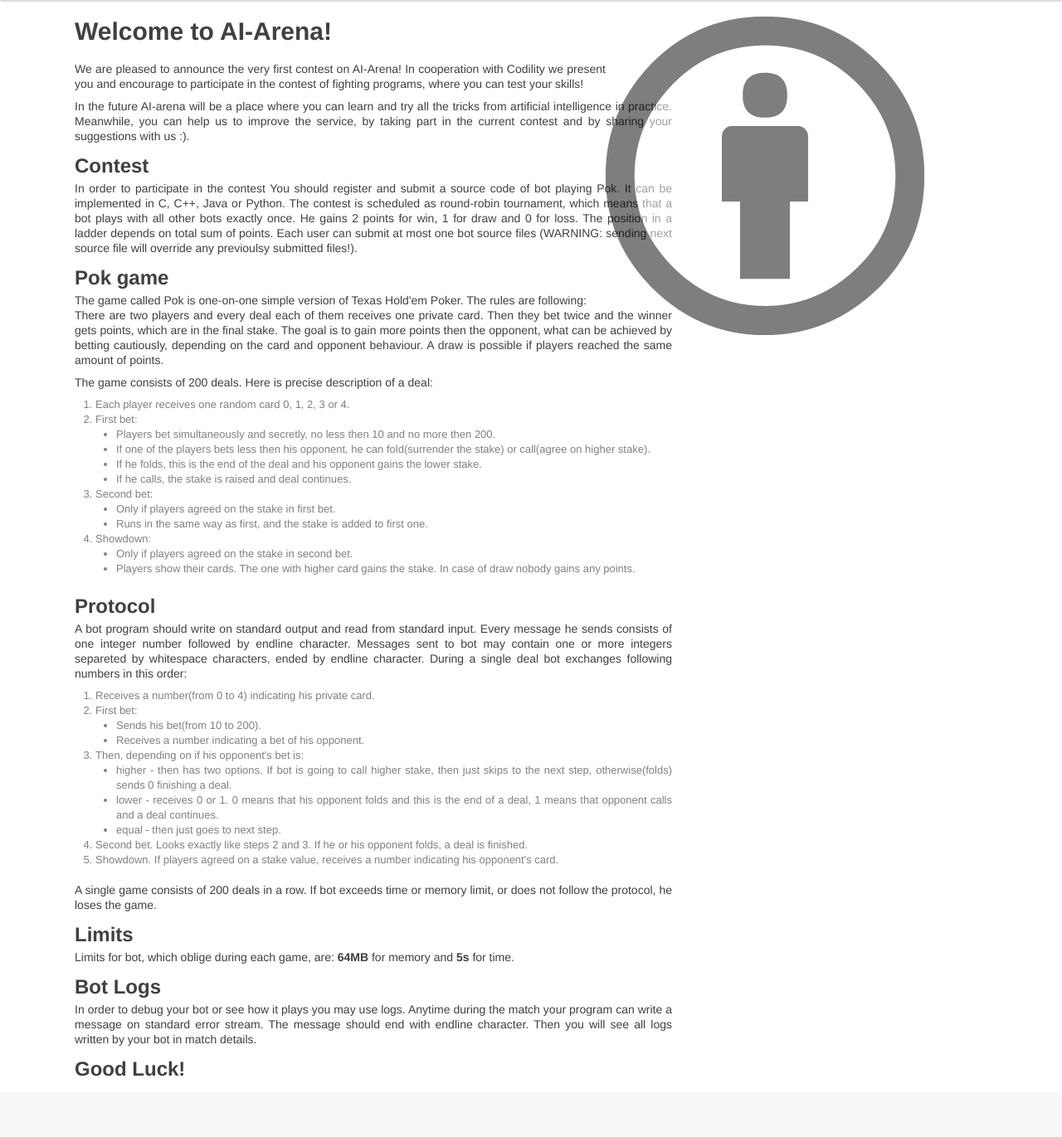
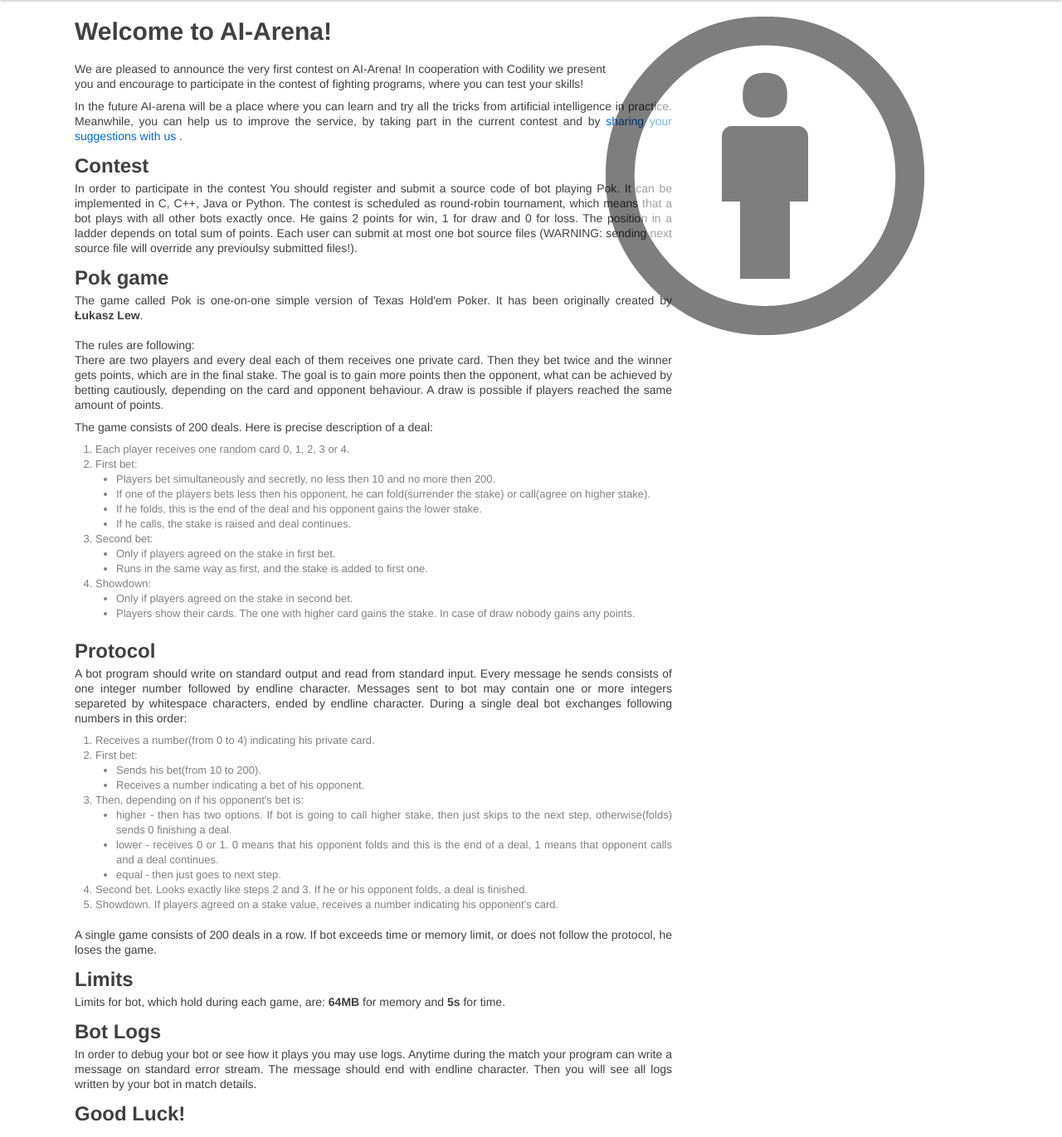
Before and after one commit to Buzdygan/ai-arena, a Django app: page / in a window 1280 px wide. Shown: the part 40-1411 px from the top of the page at 83% size. Before the commit the page ends 1338 px from the top, so only its background shows below. Run offline with Django 3.2, Linux system fonts and the light colour scheme; parts of the project's set-up code (start-up, migrations or seed data) failed here and were passed over; some libraries are stand-ins or nearby versions.

Commit message:
minor fixes to home page

```diff
--- a/ai_arena/templates/index.html
+++ b/ai_arena/templates/index.html
@@ -21,7 +21,8 @@ your skills!
 
 <p class='p_news'>
 In the future AI-arena will be a place where you can learn and try all the tricks from artificial intelligence in practice.
-Meanwhile, you can help us to improve the service, by taking part in the current contest and by sharing your suggestions with us :).
+Meanwhile, you can help us to improve the service, by taking part in the current contest
+and by <a href="{% url may_contest_contact_us %}" > sharing your suggestions with us </a>.
 </p>
 
 <h2> Contest </h2>
@@ -38,7 +39,11 @@ Each user can submit at most one bot source files (WARNING: sending next source
 <h2> Pok game </h2>
 
 <p class='p_news'>
-The game called Pok is one-on-one simple version of Texas Hold'em Poker. The rules are following:<br>
+The game called Pok is one-on-one simple version of Texas Hold'em Poker.
+It has been originally created by <b>Łukasz Lew</b>.
+<br>
+<br>
+The rules are following:<br>
 There are two players and every deal each of them receives one private card.
 Then they bet twice and the winner gets points, which are in the final stake.
 The goal is to gain more points then the opponent, what can be achieved by betting cautiously, depending on the card and opponent behaviour.
@@ -99,7 +104,7 @@ A single game consists of 200 deals in a row. If bot exceeds time or memory limi
 <h2> Limits </h2>
 
 <p class='p_news'>
-Limits for bot, which oblige during each game, are: <b> 64MB </b> for memory and <b> 5s </b> for time.
+Limits for bot, which hold during each game, are: <b> 64MB </b> for memory and <b> 5s </b> for time.
 </p>
 
 <h2> Bot Logs </h2>
--- a/ai_arena/templates/may_contest/contact.html
+++ b/ai_arena/templates/may_contest/contact.html
@@ -9,7 +9,7 @@
 <h2> Contact us </h2>
 <p>You found a new bug? You have any suggestion how we can improve?
 You want to join our team? Or you just want to contact us in any other case?
-Please, send us an e-mail to <a href='mailto:admin@ai-arena.com'>this</a> address!
+Please, send us an e-mail to <a href='mailto:mimuw.aiarena@gmail.com'> mimuw.aiarena@gmail.com </a>
 </p>
 </div>
 
```
